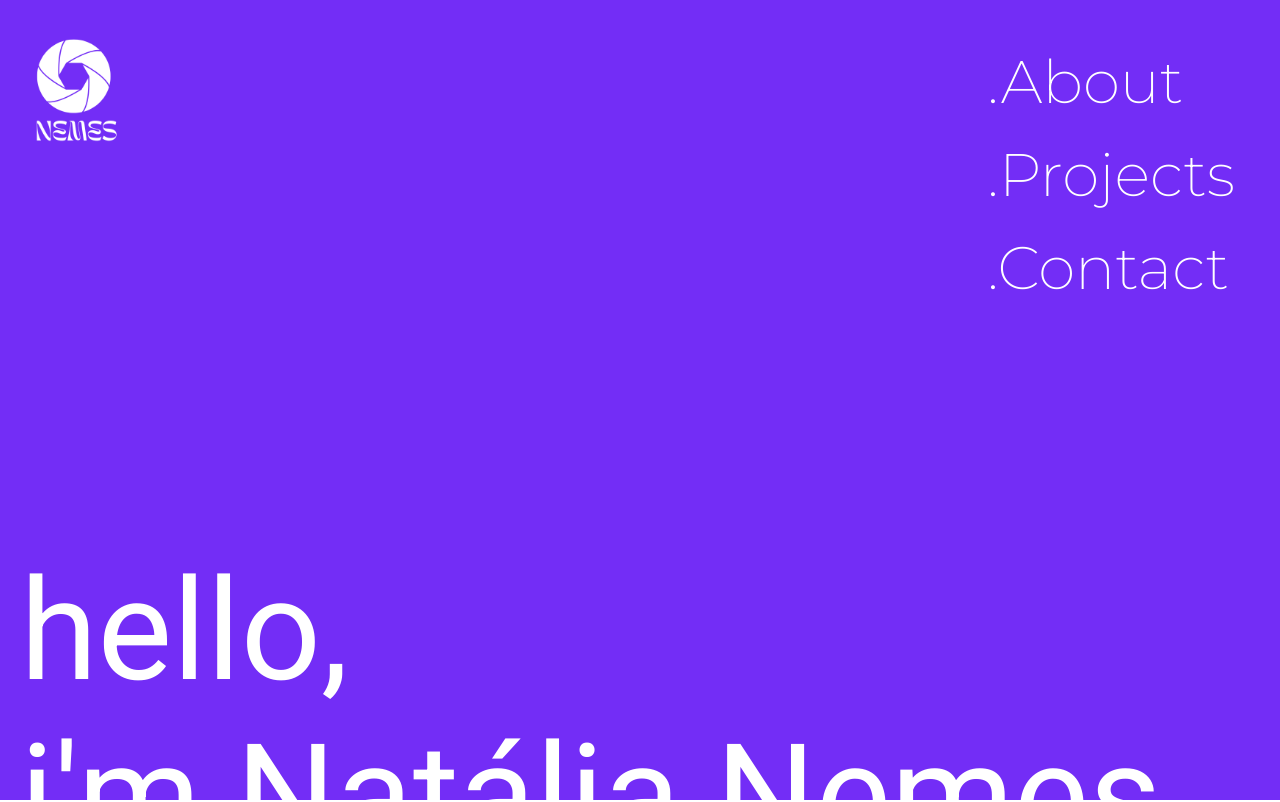
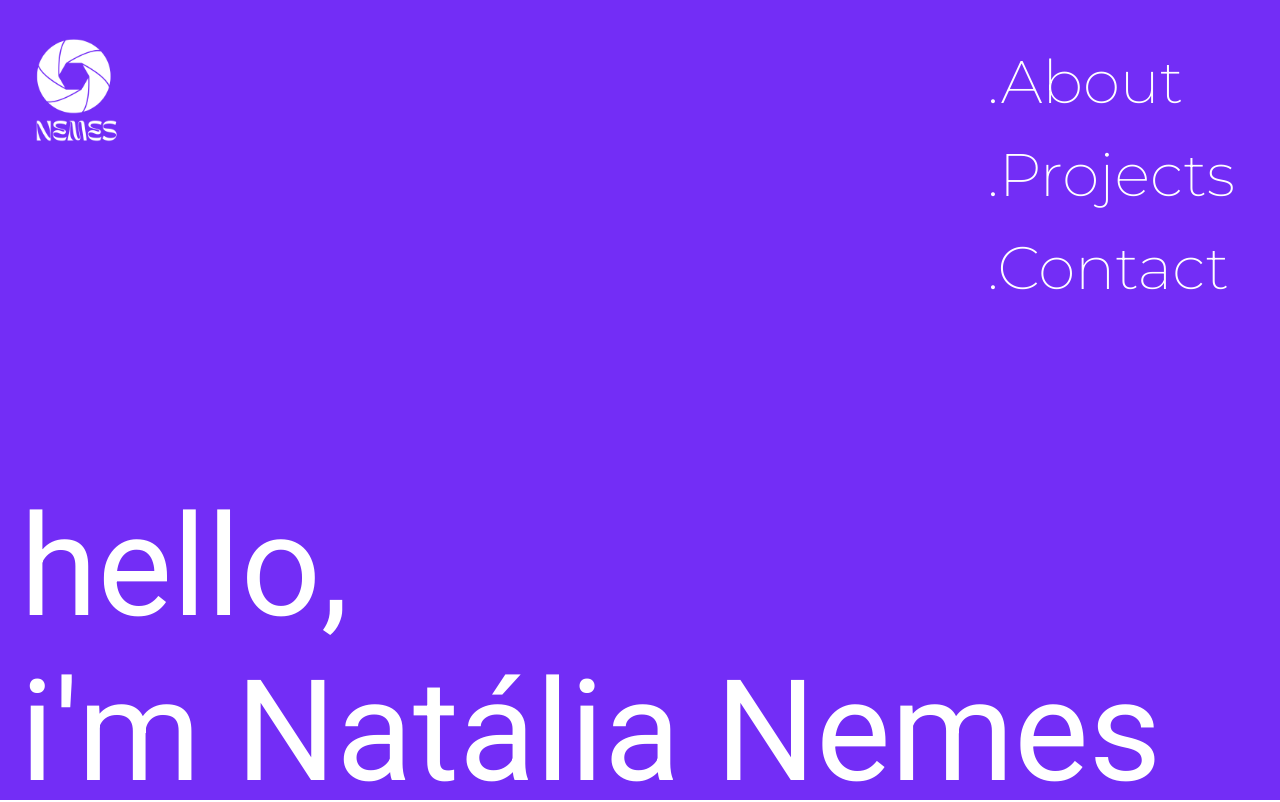
Before and after one commit to nemesnati/portfolio, a React (Vite) app: page / in a window 1280 px wide. Shown: the top 802 px of the page. Built offline with nearby package versions, Linux system fonts and the light colour scheme.

Commit message:
made some changes

```diff
--- a/src/components/Welcome/Welcome.jsx
+++ b/src/components/Welcome/Welcome.jsx
@@ -10,7 +10,7 @@ const h1Style = {
   fontWeight: 400,
   fontStyle: "normal",
   marginLeft: "20px",
-  top: "14rem",
+  top: "10rem",
   color: "white",
 }
 
```
